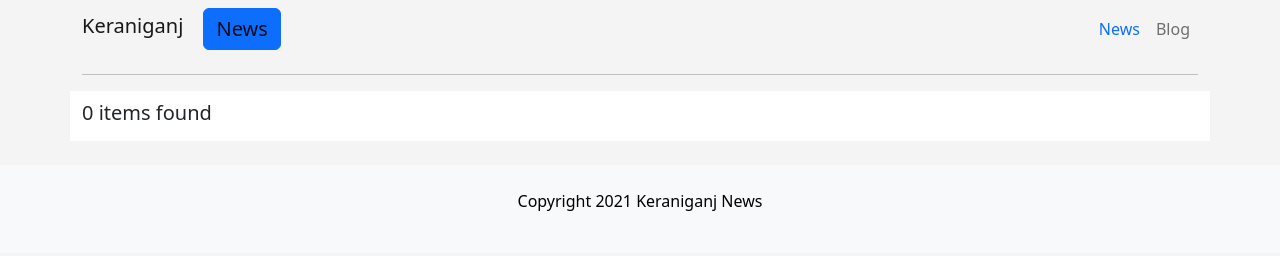
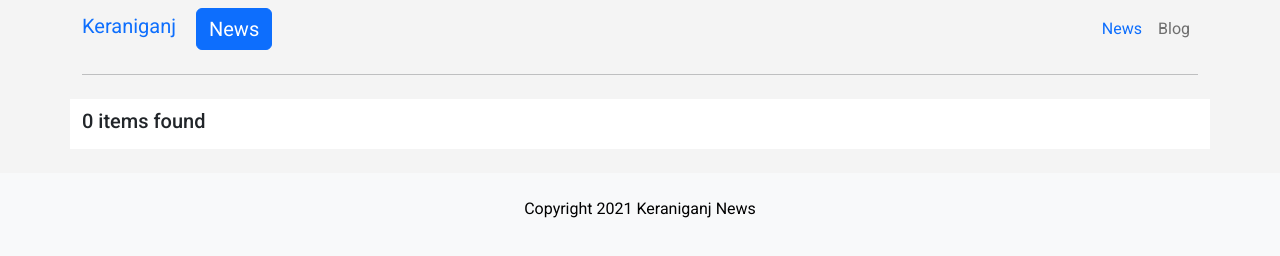
Before and after one commit to izazahmed0177/keraniganj-news-potal-assignment-6, a plain HTML site: page index.html in a window 1280 px wide. Drawn offline with nearby package versions, Linux system fonts and the light colour scheme; no server answers.

Commit message:
all most complite all thing

```diff
--- a/index.html
+++ b/index.html
@@ -6,6 +6,11 @@
     <meta http-equiv="X-UA-Compatible" content="IE=edge">
     <meta name="viewport" content="width=device-width, initial-scale=1.0">
     <title>Keraniganj News Agency</title>
+    <!-- google font -->
+
+    <link rel="preconnect" href="https://fonts.googleapis.com">
+    <link rel="preconnect" href="https://fonts.gstatic.com" crossorigin>
+    <link href="https://fonts.googleapis.com/css2?family=Roboto:wght@400;500&display=swap" rel="stylesheet">
 
     <!-- CSS only -->
     <link href="https://cdn.jsdelivr.net/npm/bootstrap@5.2.0/dist/css/bootstrap.min.css" rel="stylesheet"
@@ -26,17 +31,18 @@
             <div class="container">
                 <div>
 
-                    <a class="navbar-brand" href="#">Keraniganj</a>
-                    <a class="navbar-brand btn btn-primary" href="index.html">News</a>
+                    <a class="navbar-brand text-primary" href="#">Keraniganj</a>
+                    <a class="navbar-brand btn btn-primary text-white" href="index.html">News</a>
                 </div>
 
                 <div class="navbar-collapse justify-content-end" id="navbarNav">
                     <ul class="navbar-nav">
                         <li class="nav-item">
-                            <a class="nav-link active text-primary" aria-current="page" href="index.html">News</a>
+                            <a class="nav-link active text-primary hover-underline-animation" aria-current="page"
+                                href="index.html">News</a>
                         </li>
                         <li class="nav-item">
-                            <a class="nav-link" href="blog.html">Blog</a>
+                            <a class="nav-link hover-underline-animation" href="blog.html">Blog</a>
                         </li>
 
                     </ul>
@@ -64,7 +70,7 @@
 
     <main>
 
-        <section class="h-50">
+        <section class="h-50 mt-2">
             <div class="container found-item  bg-white">
                 <h5> <span id="category-element">0</span> items found </h5>
 
--- a/js/index.js
+++ b/js/index.js
@@ -33,7 +33,7 @@ const setAllCategory = async (categorys) => {
 
         categoryDiv.innerHTML = `
             <li class="nav-item" >
-                 <a class="nav-link active" onclick="loadCategoryDetails('${category.category_id}')" aria-current="page" href="#">${category.category_name}</a>
+                 <a class="nav-link text-secondary hover-underline-animation" onclick="loadCategoryDetails('${category.category_id}')" aria-current="page" href="#">${category.category_name}</a>
             </li>
 
             `
--- a/style/style.css
+++ b/style/style.css
@@ -1,10 +1,38 @@
 body{
 
-    background-color: rgba(215, 215, 215, 0.25)
-    ;
+    background-color: rgba(215, 215, 215, 0.25);
+    font-family: 'Roboto', sans-serif;
+
 }
 
 .found-item{
     height: 50px;
     padding-top: 10px;
 }
+
+
+
+.hover-underline-animation{
+
+    display: inline-block;
+  position: relative;
+  /* color: #0087ca; */
+}
+
+.hover-underline-animation:after {
+    content: '';
+    position: absolute;
+    width: 100%;
+    transform: scaleX(0);
+    height: 2px;
+    bottom: 0;
+    left: 0;
+    background-color: #0087ca;
+    transform-origin: bottom right;
+    transition: transform 0.25s ease-out;
+  }
+
+  .hover-underline-animation:hover:after {
+    transform: scaleX(1);
+    transform-origin: bottom left;
+  }
```
Also changed, not shown: blog.html (+8 -2 lines).
